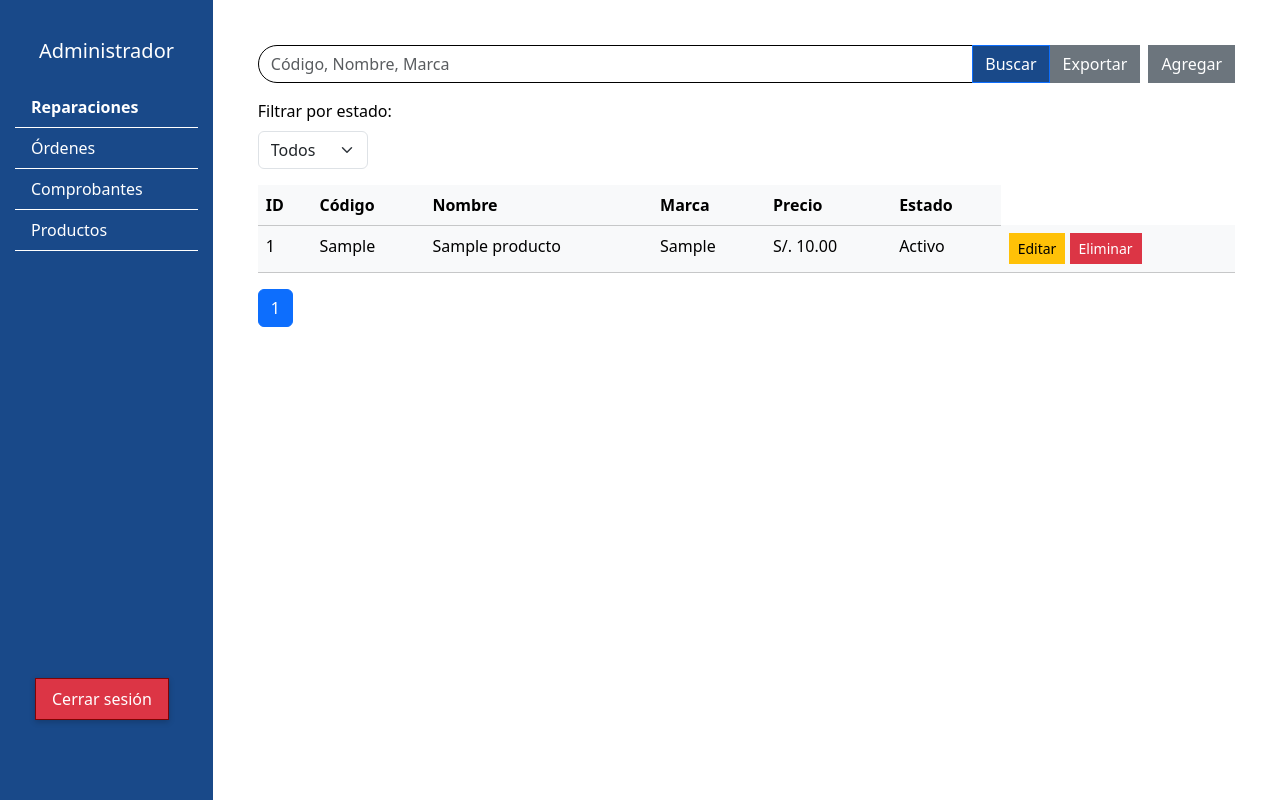
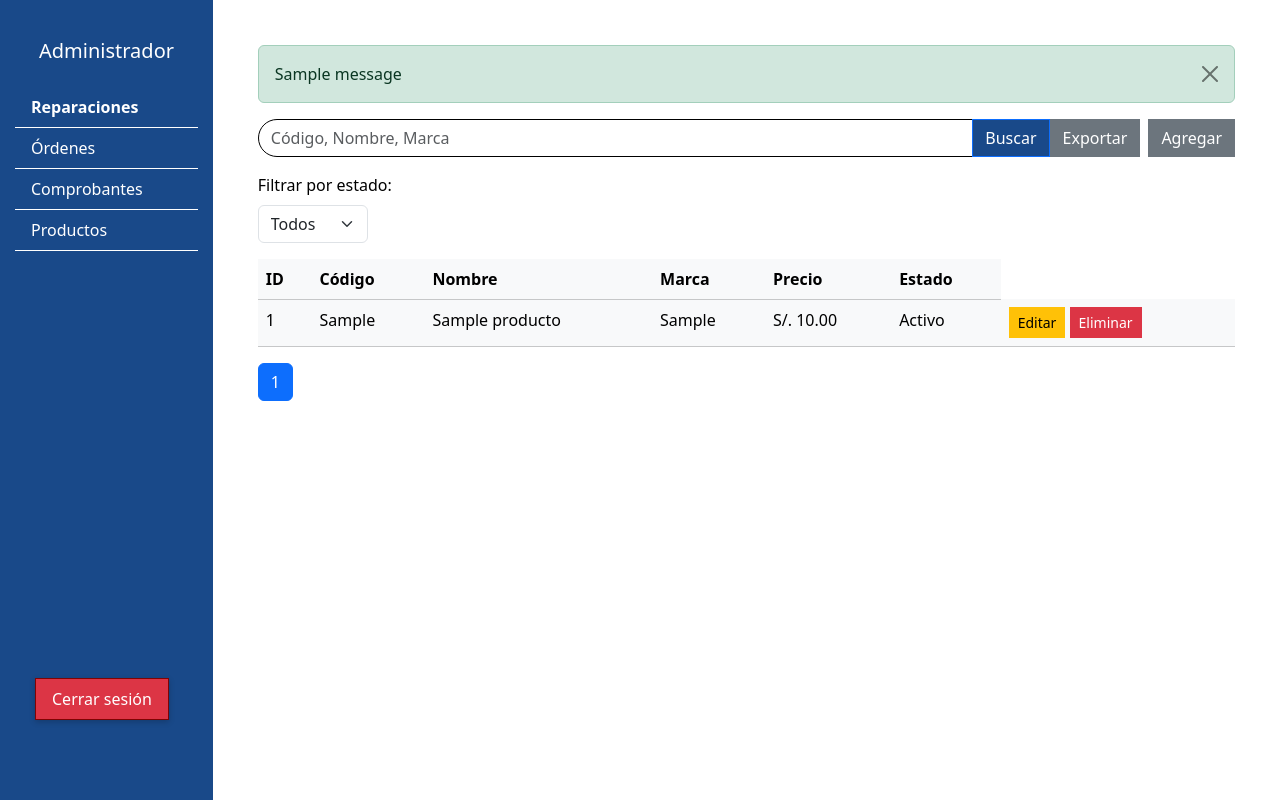
Before and after one commit to Ameteratzu/Rep.Mecanica, a Flask app: page /productos/ in a window 1280 px wide. Shown: the part 60-860 px from the top of the page. Run offline with Flask 3, Linux system fonts and the light colour scheme; a user stored in the database is signed in; tables that the repository leaves empty hold one stand-in row (values such as "Sample post"); one stand-in notice (Sample message) is shown; parts of the project's set-up code (start-up, migrations or seed data) failed here and were passed over; some libraries are stand-ins or nearby versions.

Commit message:
cambios Michael

```diff
--- a/app/templates/products/list.html
+++ b/app/templates/products/list.html
@@ -150,6 +150,19 @@
 
     <!-- Contenido principal -->
     <div class="main-content">
+
+      <!-- Mensajes flash -->
+        {% with messages = get_flashed_messages(with_categories=true) %}
+            {% if messages %}
+            {% for category, message in messages %}
+                <div class="alert alert-{{ category }} alert-dismissible fade show" role="alert">
+                {{ message }}
+                <button type="button" class="btn-close" data-bs-dismiss="alert" aria-label="Cerrar"></button>
+                </div>
+            {% endfor %}
+            {% endif %}
+        {% endwith %}
+
       <!-- Barra de herramientas -->
       <div class="d-flex justify-content-between mb-3">
         <div class="input-group">
```
